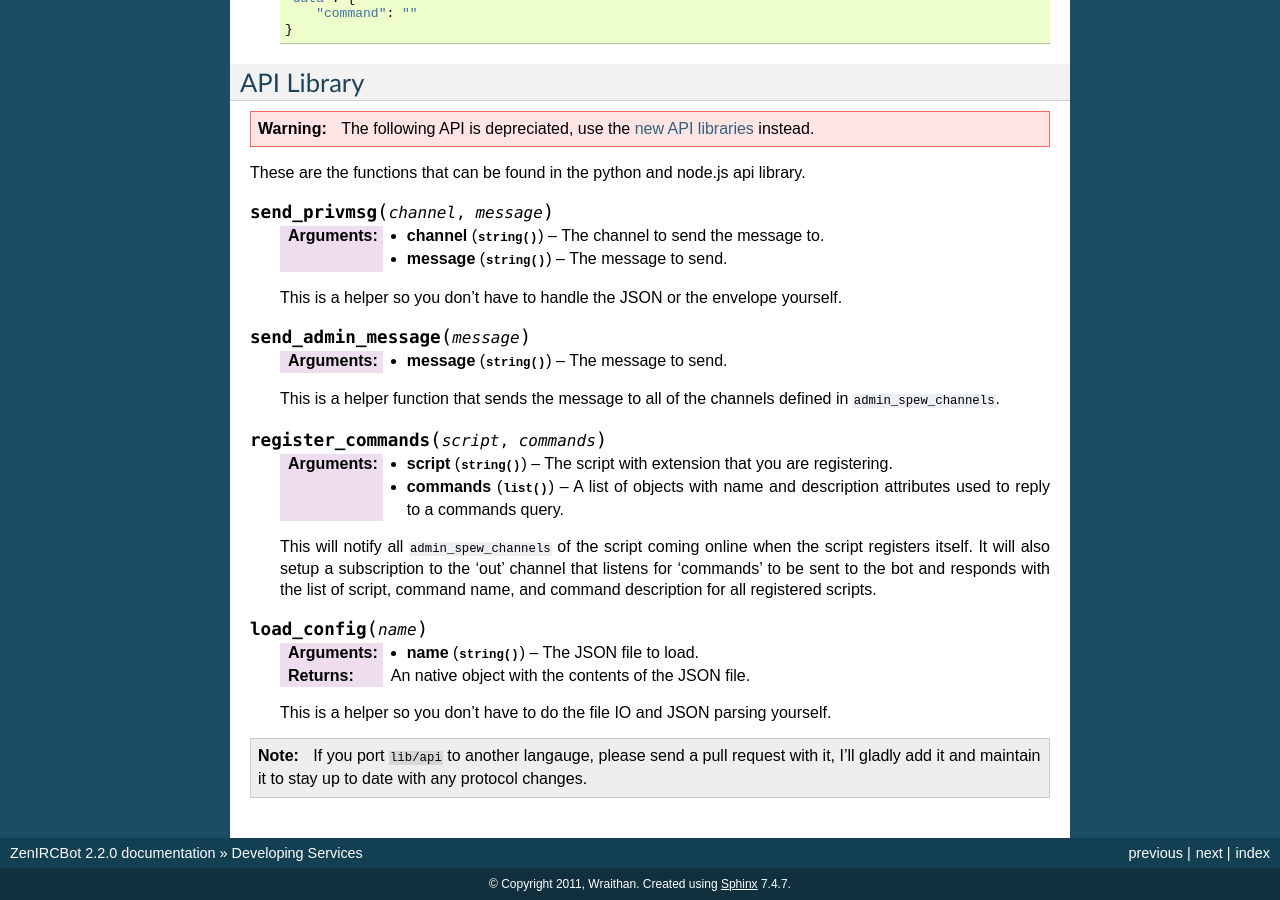
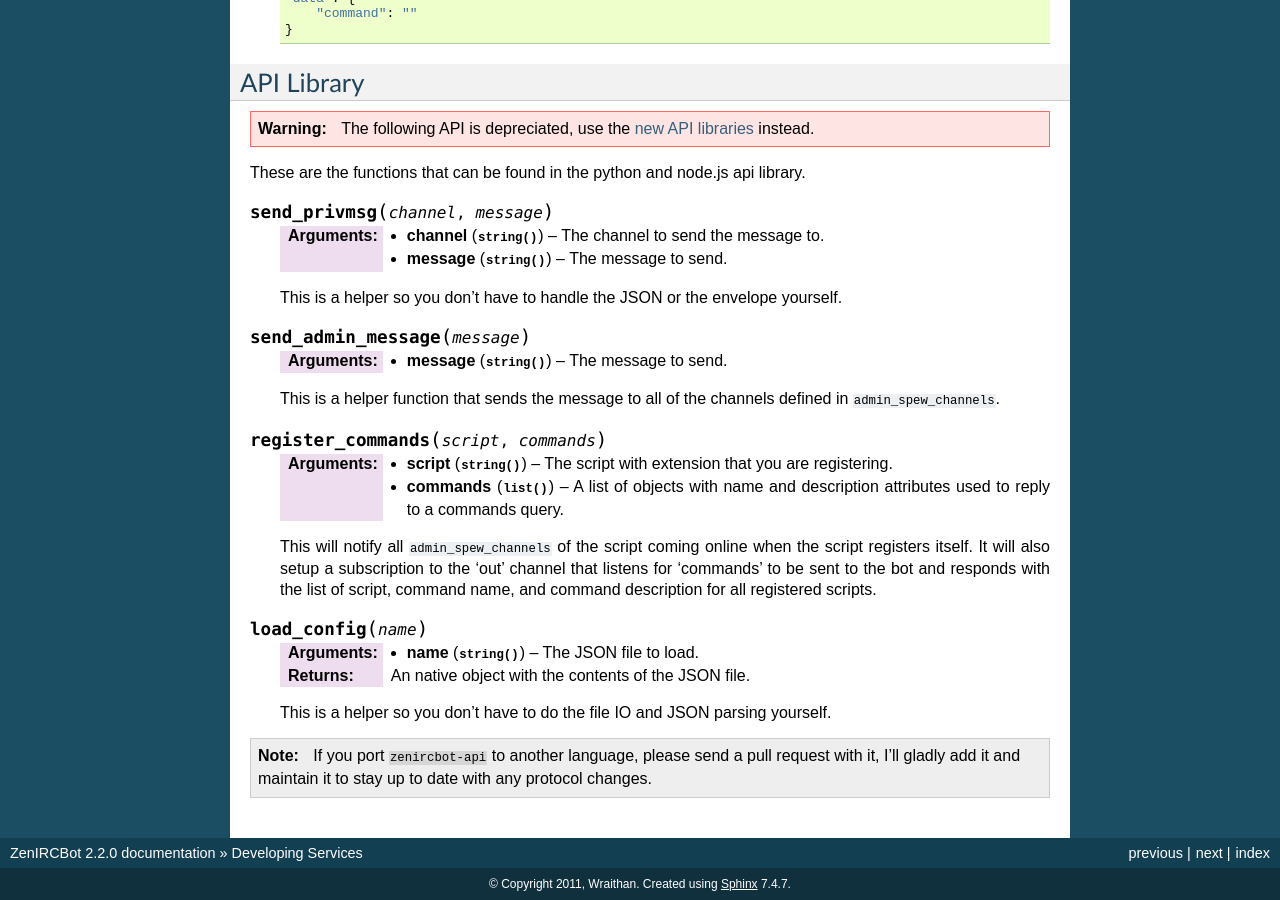
Before and after one commit to zenirc/zenircbot, a Sphinx documentation site: the page built from docs/services_devel.rst, in a window 1280 px wide and 900 px high, scrolled down 1644 px. Built offline with Sphinx 7.4.7, drawn with Linux system fonts in a browser that asks for light colours.

```diff
--- a/docs/services_devel.rst
+++ b/docs/services_devel.rst
@@ -151,6 +151,6 @@
    parsing yourself.
 
 .. note::
-    If you port ``lib/api`` to another langauge, please send a
+    If you port ``zenircbot-api`` to another language, please send a
     pull request with it, I'll gladly add it and maintain it to stay
     up to date with any protocol changes.
```
